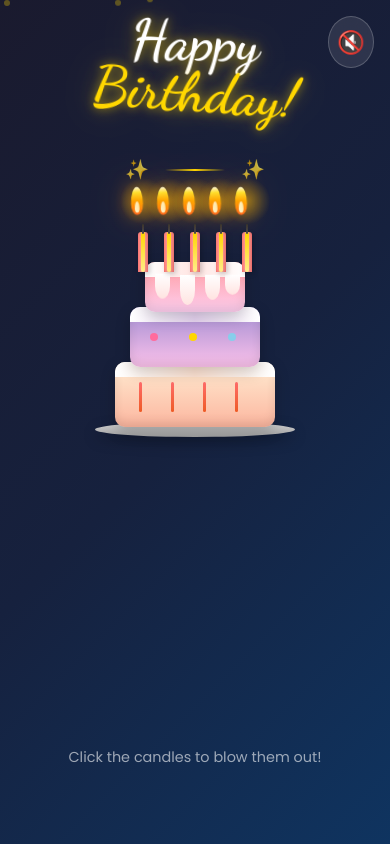
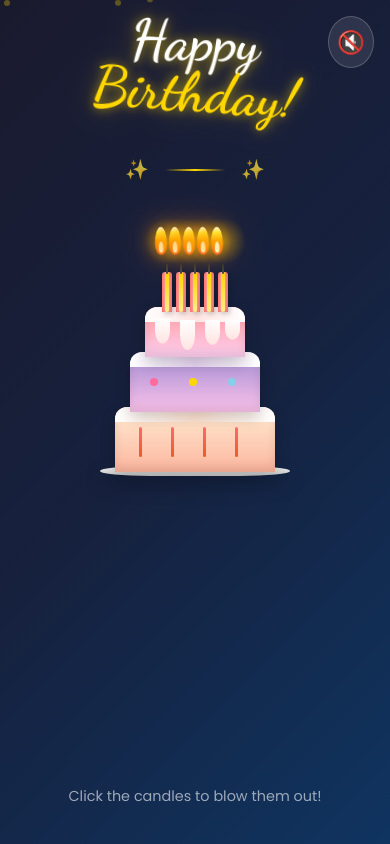
Before and after one commit to ModzAZP/gatau, a React (Vite) app: page / in a window 390 px wide. Built offline with nearby package versions, Linux system fonts and the light colour scheme.

Commit message:
Extract & Upload src/styles/BirthdayCake.css via Modz Botz

```diff
--- a/src/styles/BirthdayCake.css
+++ b/src/styles/BirthdayCake.css
@@ -4,14 +4,19 @@
   flex-direction: column;
   align-items: center;
   margin: 1rem 0;
+  padding-top: 40px; /* Memberi ruang agar api lilin paling atas tidak terpotong */
 }
 
+/* PERBAIKAN 1: Menyelaraskan lebar container lilin dengan kue */
 .candles-container {
   display: flex;
-  gap: 1.5rem;
-  margin-bottom: -10px;
+  justify-content: center;
+  align-items: flex-end; /* Memastikan semua lilin menapak rata bawah */
+  gap: 8px;              /* Jarak dikecilkan agar pas di dalam area kue */
+  margin-bottom: -6px;   /* Lilin ditarik sedikit ke bawah agar 'tertancap' */
   position: relative;
   z-index: 10;
+  width: 120px;          /* Disamakan dengan lebar .layer-top */
 }
 
 .cake {
@@ -23,16 +28,17 @@
 
 .cake-layer {
   position: relative;
-  border-radius: 10px;
   box-shadow:
     inset 0 -5px 10px rgba(0, 0, 0, 0.1),
     0 5px 15px rgba(0, 0, 0, 0.2);
 }
 
+/* PERBAIKAN 2: Border radius hanya di atas agar lilin tidak melayang di lengkungan bawah */
 .layer-top {
   width: 120px;
   height: 60px;
   background: linear-gradient(180deg, #ff9a9e 0%, #fecfef 100%);
+  border-radius: 12px 12px 0 0;
   z-index: 3;
 }
 
@@ -40,6 +46,7 @@
   width: 160px;
   height: 70px;
   background: linear-gradient(180deg, #a18cd1 0%, #fbc2eb 100%);
+  border-radius: 12px 12px 0 0;
   margin-top: -5px;
   z-index: 2;
 }
@@ -48,17 +55,19 @@
   width: 200px;
   height: 80px;
   background: linear-gradient(180deg, #ffecd2 0%, #fcb69f 100%);
+  border-radius: 12px 12px 0 0;
   margin-top: -5px;
   z-index: 1;
 }
 
+/* Frosting (Scream) menyesuaikan lengkungan atas kue */
 .frosting {
   position: absolute;
   top: 0;
   left: 0;
   right: 0;
   height: 15px;
-  border-radius: 10px 10px 0 0;
+  border-radius: 12px 12px 0 0;
 }
 
 .frosting-top {
@@ -121,22 +130,23 @@
 .stripe-3 { left: 55%; }
 .stripe-4 { left: 75%; }
 
+/* PERBAIKAN 3: Piring dibuat berbentuk oval pipih yang manis */
 .plate {
   width: 240px;
-  height: 15px;
-  background: linear-gradient(180deg, #d4d4d4, #a0a0a0);
-  border-radius: 50%;
-  margin-top: -5px;
-  box-shadow: 0 5px 15px rgba(0, 0, 0, 0.3);
+  height: 14px;
+  background: linear-gradient(180deg, #f0f0f0, #c8c8c8);
+  border-radius: 100px / 14px; /* Membuat lengkungan piring proporsional */
+  margin-top: -6px;
+  box-shadow: 0 8px 20px rgba(0, 0, 0, 0.25);
 }
 
 .smoke-container {
   position: absolute;
-  top: -30px;
+  top: -20px;
   left: 50%;
   transform: translateX(-50%);
   display: flex;
-  gap: 1.5rem;
+  gap: 1rem;
 }
 
 .smoke {
@@ -175,13 +185,21 @@
   }
 }
 
+/* PERBAIKAN 4: Responsif Ukuran Mobile (HP) */
 @media (max-width: 480px) {
   .candles-container {
-    gap: 1rem;
+    width: 100px; /* Ikut mengecil seukuran layer-top mobile */
+    gap: 4px;     /* Merapatkan lilin agar tidak meluber keluar kue */
+    margin-bottom: -5px;
   }
 
   .layer-top { width: 100px; height: 50px; }
   .layer-middle { width: 130px; height: 60px; }
   .layer-bottom { width: 160px; height: 65px; }
-  .plate { width: 200px; }
+
+  .plate {
+    width: 190px;
+    height: 10px;
+    border-radius: 100px / 10px;
+  }
 }
```
